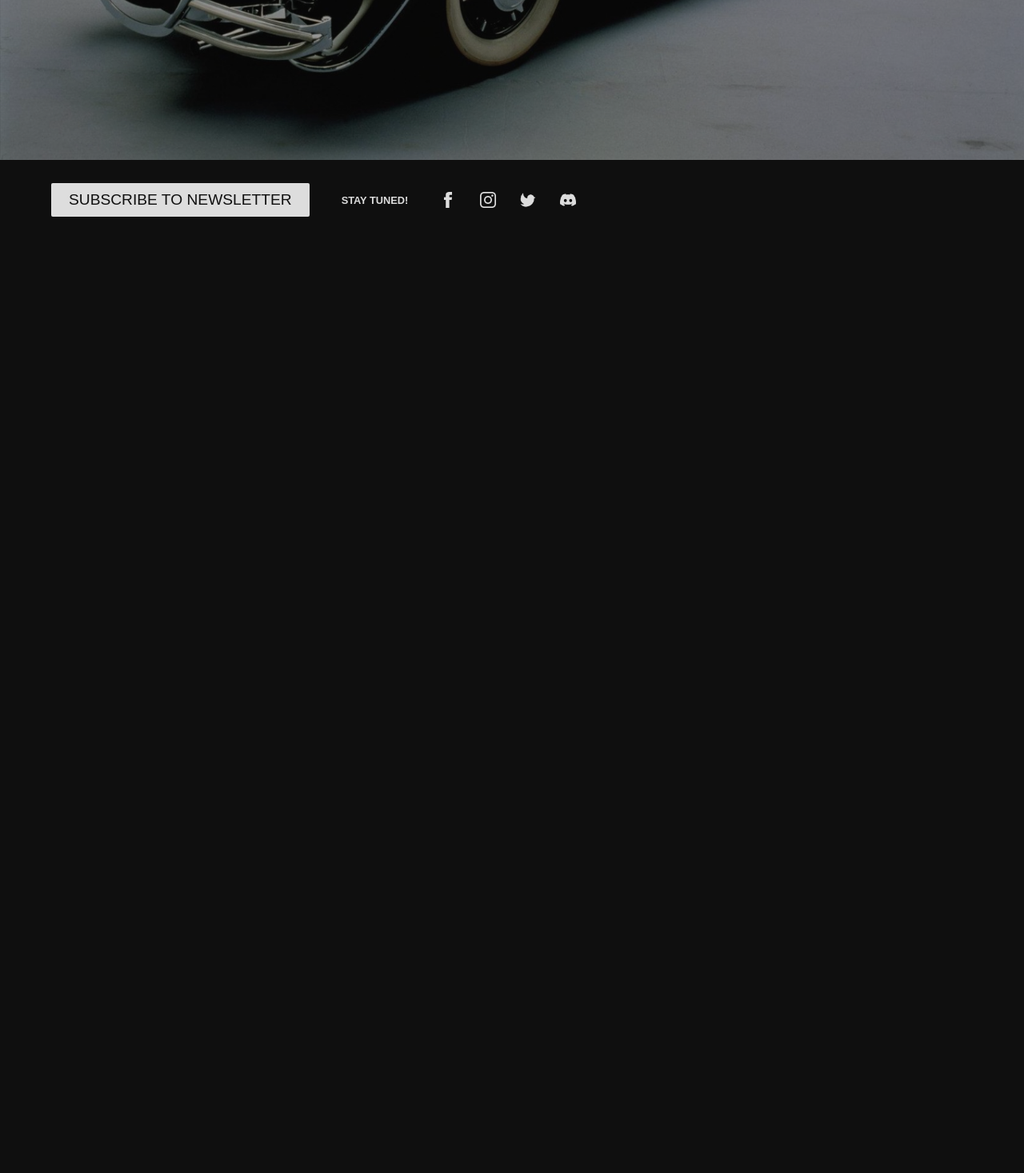
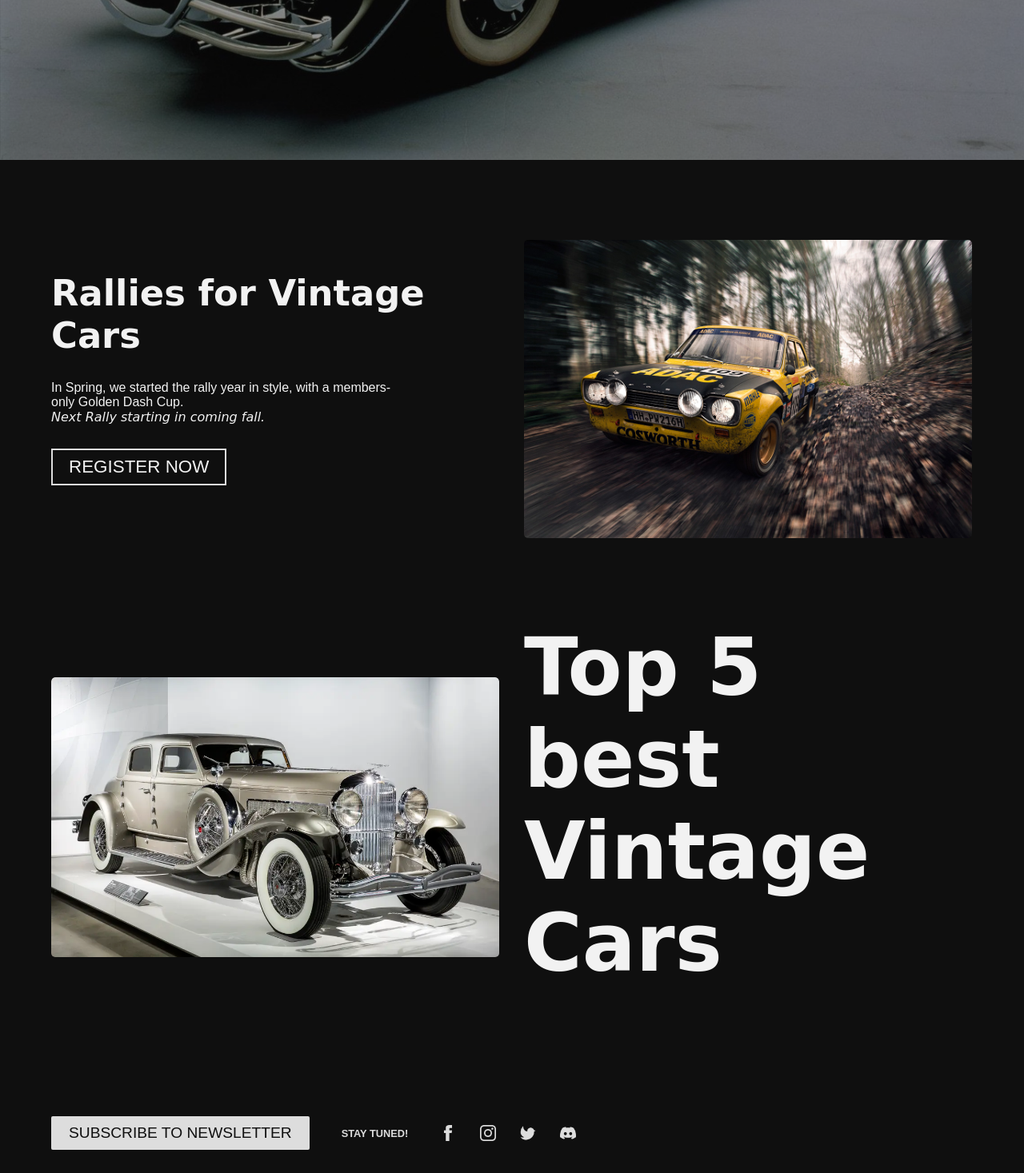
Before and after one commit to kyawoo-23/DDW-VIntageRallyClub, a plain HTML site: page index.html in a window 1280 px wide. Shown: the part 600-2067 px from the top of the page at 80% size. Before the commit the page ends 900 px from the top, so only its background shows below. Drawn offline with Linux system fonts and the light colour scheme; a web font is replaced by a local one.

Commit message:
home page added

```diff
--- a/assets/styles.css
+++ b/assets/styles.css
@@ -112,6 +112,7 @@ nav {
   color: #f2f2f2;
   font-family: 'Sunflower Medium', sans-serif;
   transition: all .2s;
+  border: 2px solid #ddd;
 }
 
 .btn:hover {
@@ -123,7 +124,6 @@ nav {
   padding: 8px 28px;
   font-size: 1.5rem;
   margin-top: 20px;
-  border: 2px solid #ddd;
 }
 
 footer {
@@ -208,8 +208,8 @@ footer h3 {
   gap: 10px;
   color: #f2f2f2;
   position: absolute;
+  top: 20%;
   left: 50%;
-  top: 50%;
   transform: translate(-50%, -50%);
 }
 
@@ -298,7 +298,72 @@ footer h3 {
   border: 2px solid #353535;
 }
 
+.card {
+  width: 90%;
+  margin: 100px auto;
+  display: grid;
+  grid-template-columns: 1fr 1fr;
+  align-items: center;
+  gap: 30px;
+  color: #f2f2f2;
+}
 
+.card-title {
+  font-size: 2.8rem;
+  margin-bottom: 30px;
+}
+
+.card-title.cars {
+  font-size: 6.2rem;
+}
+
+.card-info {
+  font-family: 'Sunflower', sans-serif;
+  width: 80%;
+}
+
+.snap {
+  scroll-snap-type: y mandatory;
+  min-width: auto;
+  width: 100%;
+  max-width: 560px;
+  min-height: auto;
+  height: 100%;
+  max-height: 350px;
+  overflow-y: scroll;
+  border-radius: 5px;
+}
+
+/* width */
+.snap::-webkit-scrollbar {
+  width: 8px;
+}
+/* Track */
+.snap::-webkit-scrollbar-track {
+  background: #353535;
+}
+/* Handle */
+.snap::-webkit-scrollbar-thumb {
+  background: #1b1b1b;
+}
+/* Handle on hover */
+.snap::-webkit-scrollbar-thumb:hover {
+  background: var(--primary);
+}
+
+.card-img {
+  min-width: auto;
+  width: 100%;
+  max-width: 560px;
+  border-radius: 5px;
+  scroll-snap-align: center;
+}
+
+.register-btn {
+  font-size: 1.4rem;
+  padding: 8px 20px;
+  margin: 30px 0;
+}
 
 
 @media only screen and (max-width: 1024px) {
@@ -362,6 +427,7 @@ footer h3 {
   }
   .modal-title::before {
     top: 0;
+    background-position: center;
   }
   .modal-close a img {
     width: 36px;
@@ -370,4 +436,7 @@ footer h3 {
     display: flex;
     flex-direction: column;
   }
+  .card {
+    grid-template-columns: 1fr;
+  }
 }
--- a/index.html
+++ b/index.html
@@ -32,6 +32,37 @@
           <input class="btn hero-btn" type="submit" value="about us" />
         </form>
       </div>
+    </div>
+  </div>
+
+  <div class="card">
+    <div>
+      <h2 class="card-title">Rallies for Vintage Cars</h2>
+      <p class="card-info">
+        In Spring, we started the rally year in style, with a members-only Golden Dash Cup.
+      </p>
+      <p class="card-info">
+        <i>Next Rally starting in coming fall.</i>
+      </p>
+      <form action="./register.html">
+        <input class="btn register-btn" type="submit" value="Register now" />
+      </form>
+    </div>
+    <div>
+      <img class="card-img" src="./assets/img/home/rally racing.jpg" alt="rally racing" />
+    </div>
+  </div>
+
+  <div class="card">
+    <div class="snap">
+      <img class="card-img" src="./assets/img/home/car 1.png" alt="car 1" />
+      <img class="card-img" src="./assets/img/home/car 2.png" alt="car 2" />
+      <img class="card-img" src="./assets/img/home/car 3.jpg" alt="car 3" />
+      <img class="card-img" src="./assets/img/home/car 4.jpg" alt="car 4" />
+      <img class="card-img" src="./assets/img/home/car 5.jpg" alt="car 5" />
+    </div>
+    <div>
+      <h1 class="card-title cars">Top 5 best Vintage Cars</h1>
     </div>
   </div>
 
```
Also changed, not shown: assets/img/home/car 1.png (added), assets/img/home/car 2.png (added), assets/img/home/car 3.jpg (added), assets/img/home/car 4.jpg (added), assets/img/home/car 5.jpg (added), assets/img/home/rally racing.jpg (added).
